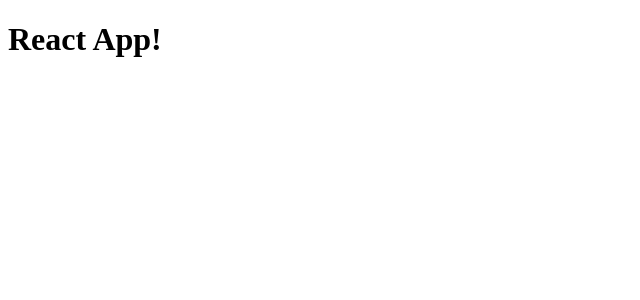
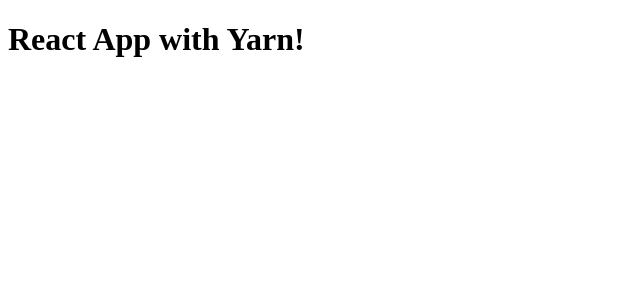
Before and after one commit to gsoulavy/react_typescript_bootstrap4, a React app: page / in a window 1280 px wide. Shown: the top 300 px of the page, without its empty margins (0-640 px from the left). Built offline with nearby package versions, Linux system fonts and the light colour scheme.

Commit message:
Add yarn instead of npm

```diff
--- a/src/components/App.js
+++ b/src/components/App.js
@@ -3,7 +3,7 @@
 class App extends Component {
     render() {
         return (<div>
-            <h1>React App!</h1>
+            <h1>React App with Yarn!</h1>
         </div>);
     }
 }
```
Also changed, not shown: package.json (+11 -13 lines), 1 other file (tests, documents, lock files or other folders).
